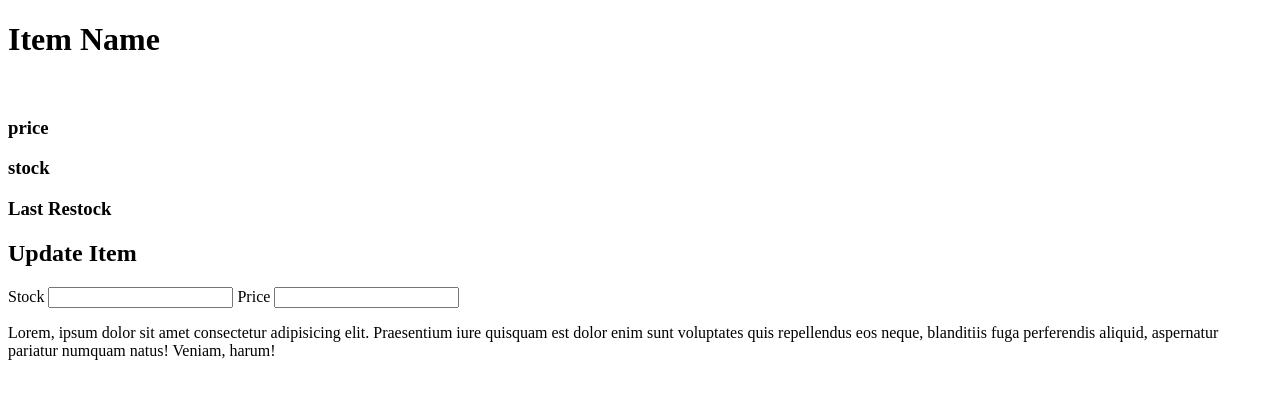
After one commit to Travenedu/Team-Ecommerce-Website, a Python web app: template templates/Inventory_item.html in a window 1280 px wide. The commit adds this page. Shown: the top 399 px of the page. Run offline with Jinja, Linux system fonts and the light colour scheme; the template is opened without the code that fills it, so the values that code supplies are empty.

Commit message:
Folder organization
Made things cleaner

```diff
--- a/Html and Css/Aboutus.html
+++ b/templates/Aboutus.html
@@ -4,7 +4,7 @@
     <meta charset="UTF-8">
     <meta http-equiv="X-UA-Compatible" content="IE=edge">
     <meta name="viewport" content="width=device-width, initial-scale=1.0">
-    <link rel="stylesheet" type="text/css" href="Css/styles.css">
+    <link rel="stylesheet" type="text/css" href="Static/Css/styles.css">
     <title>AboutUs</title>
 </head>
 <body>
--- a/Html and Css/Homepage.html
+++ b/templates/Homepage.html
@@ -4,7 +4,7 @@
     <meta charset="utf-8">
     <meta name="viewport" content="width=device-width">
     <title>Homepage</title>
-    <link href="Css/homepagestyle.css" rel="stylesheet" type="text/css" />
+    <link href="Static/Css/homepagestyle.css" rel="stylesheet" type="text/css" />
   </head>
 
   <body>
--- /dev/null
+++ b/templates/Inventory_item.html
@@ -0,0 +1,40 @@
+<!DOCTYPE html>
+<html lang="en">
+<head>
+    <meta charset="UTF-8">
+    <meta http-equiv="X-UA-Compatible" content="IE=edge">
+    <meta name="viewport" content="width=device-width, initial-scale=1.0">
+    <title>Document</title>
+</head>
+<body>
+    <h1>Item Name</h1>
+    <div class="container">
+        <div id="picture">
+            <img src="">
+        </div>
+
+        <div class="data">
+            <h3 id="price">price</h3>
+            <h3 id="stock">stock</h3>
+            <h3 id="Last Restock">Last Restock</h3>
+        </div>
+
+        <form method="post" action="">
+            <h2>Update Item</h2>
+            <label for="stock">Stock</label>
+            <input type="number" name="stock">
+
+            <label for="price">Price</label>
+            <input type="number" name="price">
+        </form>
+
+        <div>
+            <p>
+                Lorem, ipsum dolor sit amet consectetur adipisicing elit. Praesentium iure quisquam est dolor enim sunt voluptates quis repellendus eos neque, blanditiis fuga perferendis aliquid, aspernatur pariatur numquam natus! Veniam, harum!
+            </p>
+        </div>
+
+    </div>
+
+</body>
+</html>
--- a/Html and Css/MeetUs.html
+++ b/templates/MeetUs.html
@@ -4,7 +4,7 @@
     <meta charset="UTF-8">
     <meta http-equiv="X-UA-Compatible" content="IE=edge">
     <meta name="viewport" content="width=device-width, initial-scale=1.0">
-    <link rel="stylesheet" type="text/css" href="Css/styles.css">
+    <link rel="stylesheet" type="text/css" href="Static/Css/styles.css">
     <title>Meet Us</title>
 </head>
 <body>
--- a/Html and Css/Product.html
+++ b/templates/Product.html
@@ -4,7 +4,7 @@
     <meta charset="utf-8">
     <meta name = "viewport" content = "width = device-width">
     <title>HeadtoToe product page</title>
-    <link href="Css/product.css" rel = "stylesheet" type="text/css" />
+    <link href="Static/Css/product.css" rel = "stylesheet" type="text/css" />
     <link rel="preconnect" href="https://fonts.googleapis.com">
     <link rel="preconnect" href="https://fonts.gstatic.com" crossorigin>
     <link href="https://fonts.googleapis.com/css2?family=PT+Serif&family=Lobster&display=swap" rel="stylesheet">
```
Also changed, not shown: templates/Inventory.html (added, +29 -0 lines), Static/Css/homepagestyle.css (renamed from Html and Css/Css/homepagestyle.css), Static/Css/product.css (renamed from Html and Css/Css/product.css), Static/Css/styles.css (renamed from Html and Css/Css/styles.css), 1 other file.
